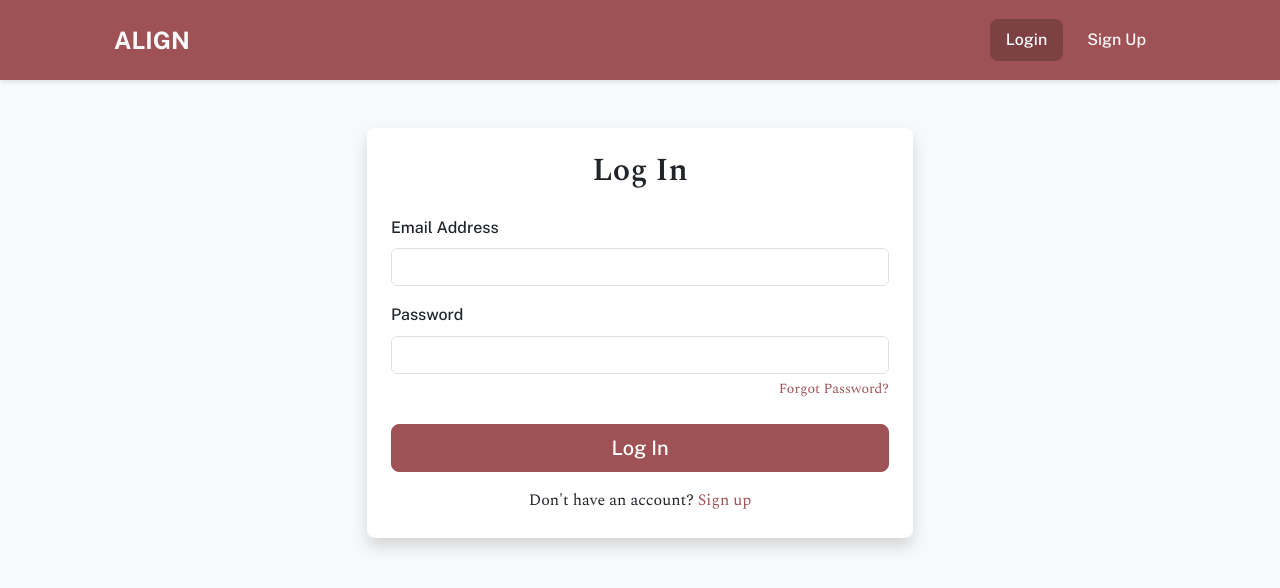
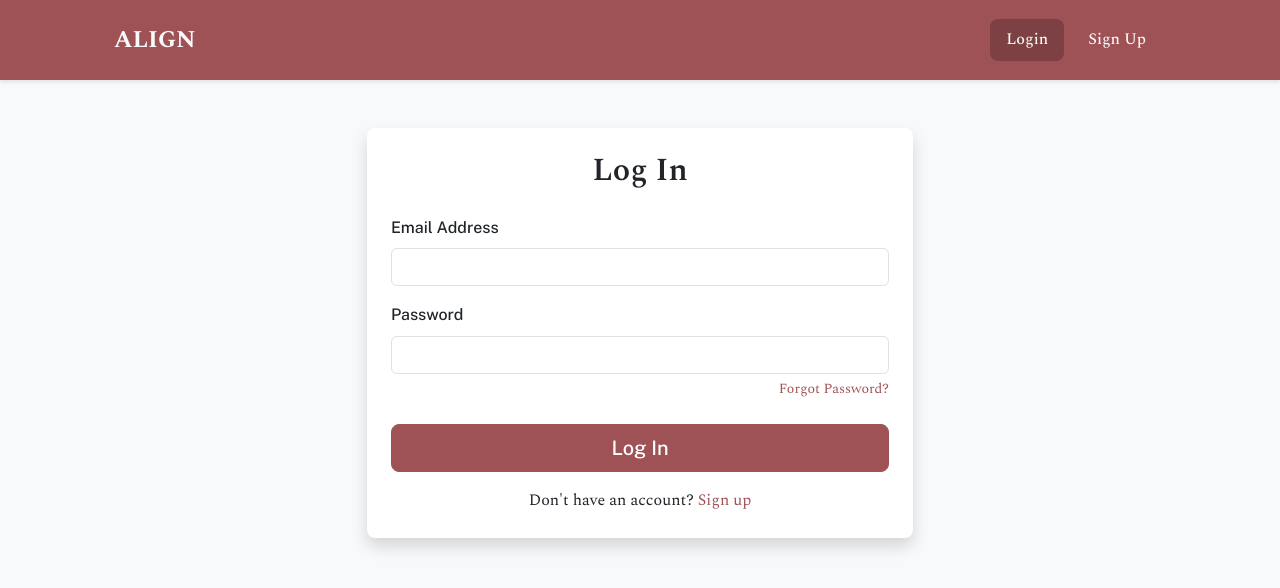
Before and after one commit to Team-Atomic-Thunder/team-atomic-thunder-project, a React (Create React App) app in the folder align-app/: page /login in a window 1280 px wide. Shown: the top 588 px of the page. Built offline with nearby package versions, Linux system fonts and the light colour scheme; no server answers; the HTML template or start-up script is replaced by a standard one; a web font is replaced by a local one.

Commit message:
Update fonts in navbar

```diff
--- a/align-app/src/App.css
+++ b/align-app/src/App.css
@@ -395,6 +395,7 @@ a:hover {
 }
 
 .navbar-brand {
+  font-family: var(--font-primary);
   font-size: 1.5rem;
   font-weight: 700;
   color: var(--color-light) !important;
@@ -404,6 +405,7 @@ a:hover {
 }
 
 .nav-link {
+  font-family: var(--font-primary);
   color: var(--color-light) !important;
   font-weight: 500;
   padding: 0.5rem 1rem !important;
```
